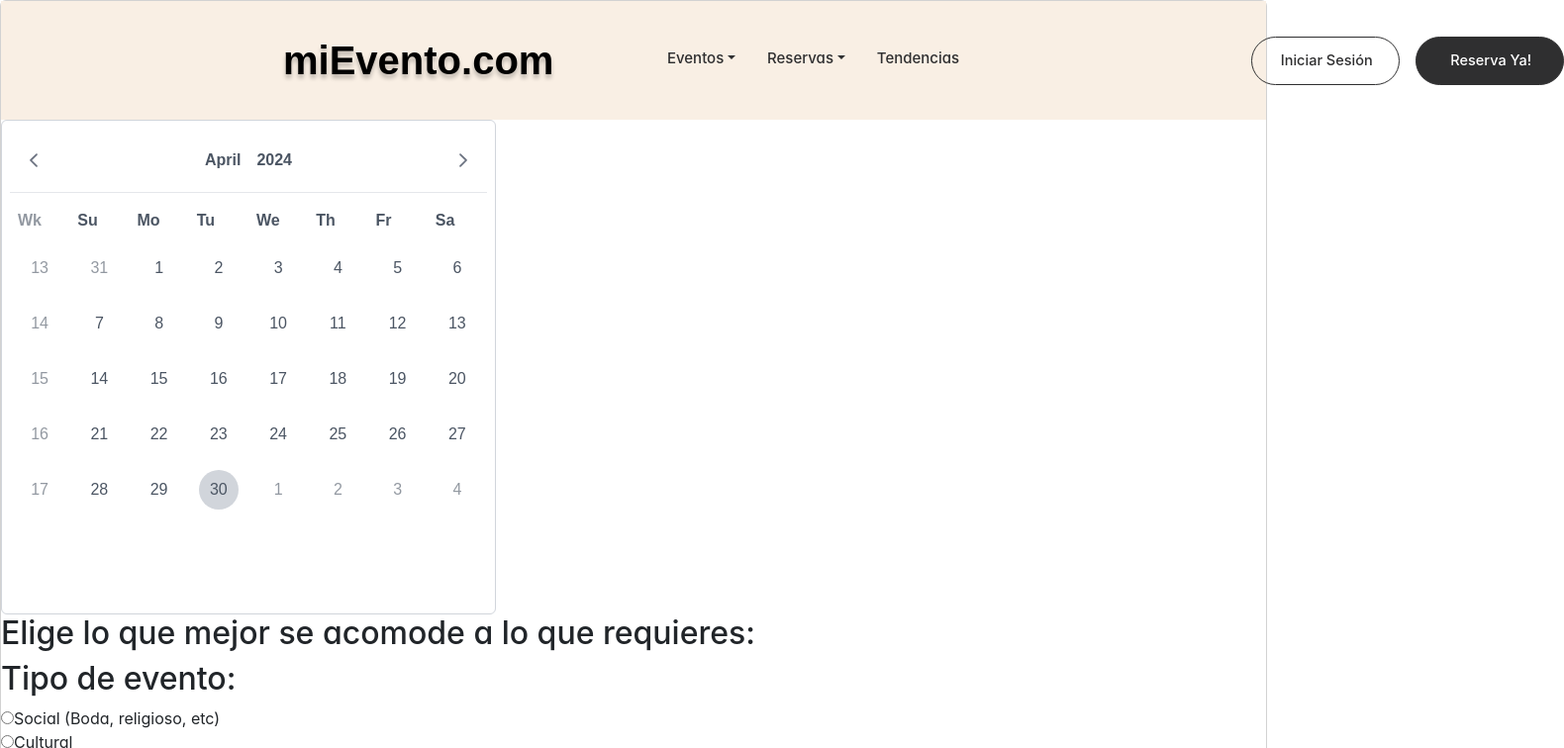
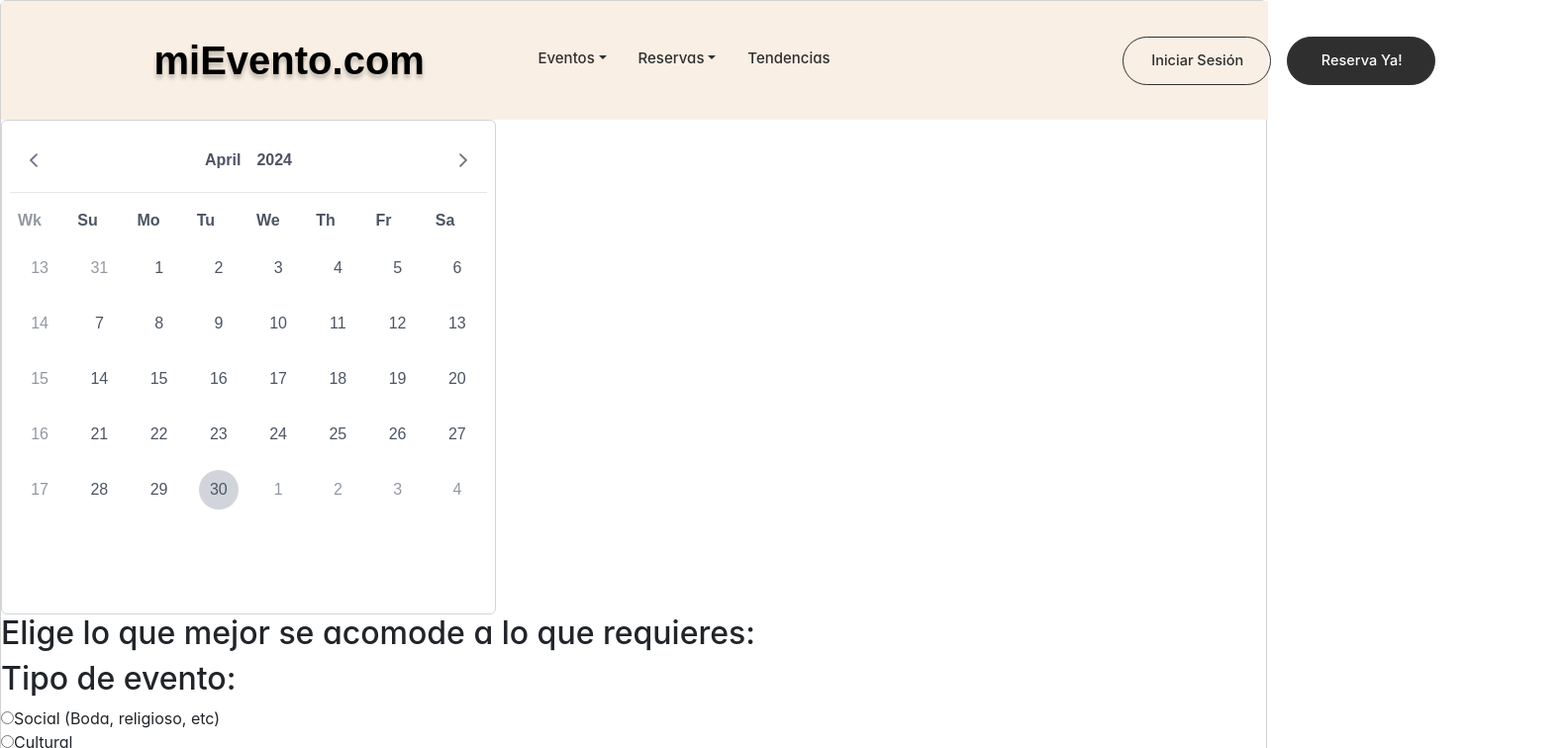
Before and after one commit to SantiagoNeira21/mievento, a React (Create React App) app: page /Reservas in a window 1280 px wide. Shown: the top 756 px of the page at 99% size, 1580 px wide, since content can reach past the window. Built offline with nearby package versions, Linux system fonts and the light colour scheme; a web font is replaced by a local one.

Commit message:
Update Navbar width to 100vw

```diff
--- a/src/Components/Navbar/Navbar.css
+++ b/src/Components/Navbar/Navbar.css
@@ -2,9 +2,7 @@
     height: 120px;
     padding: 0px 142.5px;
     background: #F9EFE4 !important;
-}
-.container-fluid{
-    padding: 0px 142.5px;
+    width: 100vw;
 }
 .navbar-brand {
   color: #000;
```
